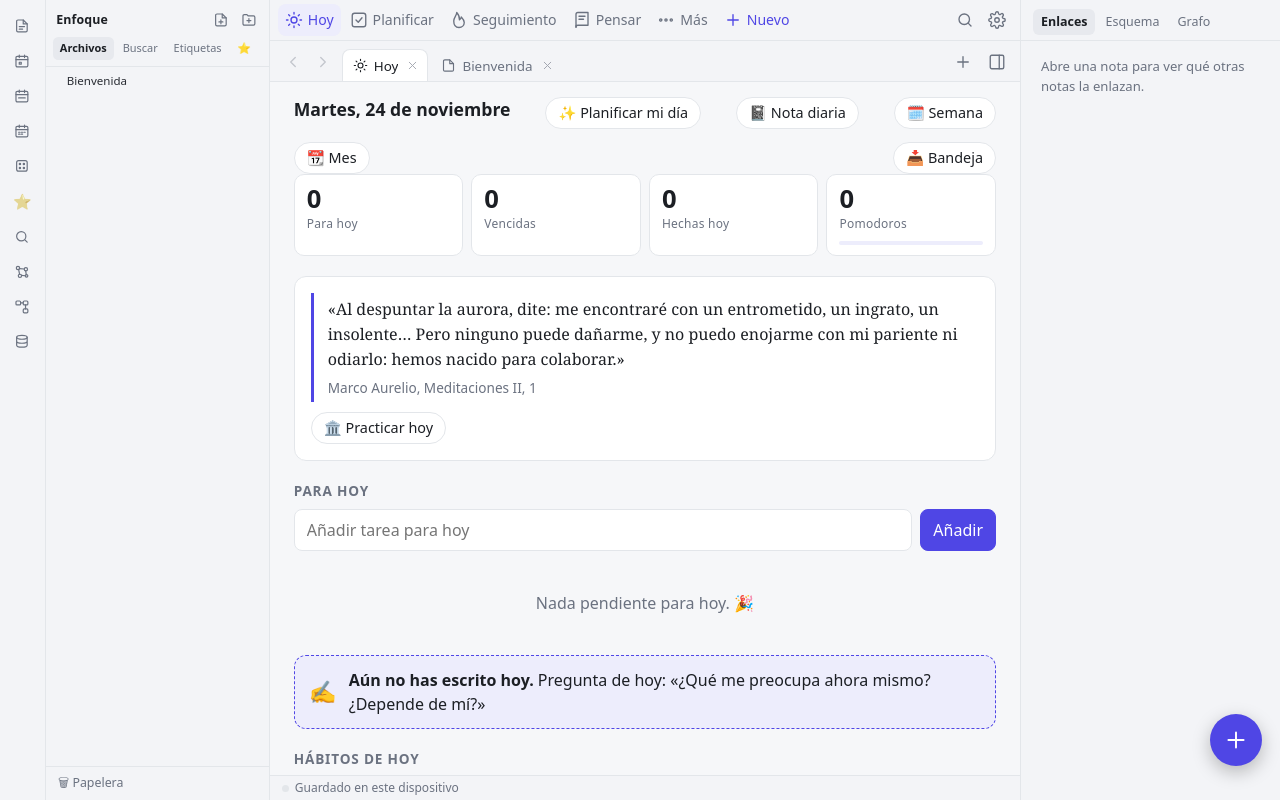
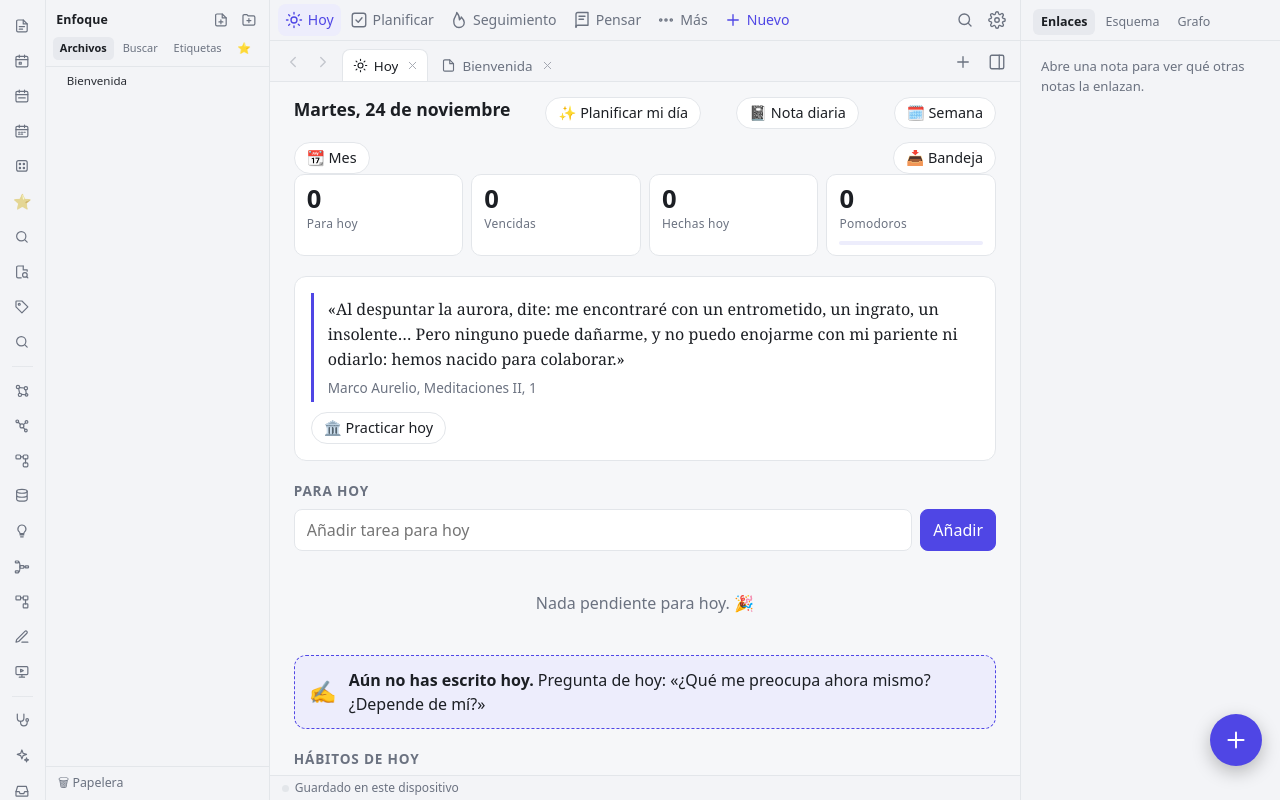
Before and after one commit to majarad20-cpu/X, a plain HTML site: page index.html in a window 1280 px wide. Drawn offline with Linux system fonts and the light colour scheme.

Commit message:
Barra izquierda con todas las vistas en secciones plegables
Notas, Vistas y gráficos (grafo, grafo local, lienzos, bases, ideas y mapas,
mapa y lienzo de la nota, dibujo, presentar), Revisar y consultar, Planificar,
Seguimiento, Pensar y Más. Con solo iconos, la raya entre secciones también pliega.

Co-Authored-By: Claude Opus 5.5 <noreply@anthropic.com>
Claude-Session: https://claude.ai/code/session_01UuoaHYqBW7iYMmBk3pQXin

```diff
--- a/index.html
+++ b/index.html
@@ -22,6 +22,30 @@
           <button class="rib" id="rib-graph" title="Vista de grafo (Ctrl+G)" aria-label="Vista de grafo"><span class="ico" data-icon="graph"></span><span class="rib-label">Grafo</span></button>
           <button class="rib" data-view="canvas" title="Lienzos" aria-label="Lienzos"><span class="ico" data-icon="canvas"></span><span class="rib-label">Lienzos</span></button>
         </div>
+      </div>
+      <div class="rib-group" data-group="rib-vistas">
+        <button class="rib-ghead" aria-expanded="true" title="Plegar o desplegar «Vistas y gráficos»"><span class="rib-gname">Vistas y gráficos</span><span class="rib-gchev" aria-hidden="true">▾</span></button>
+        <div class="rib-gitems"></div>
+      </div>
+      <div class="rib-group" data-group="rib-revisar">
+        <button class="rib-ghead" aria-expanded="true" title="Plegar o desplegar «Revisar y consultar»"><span class="rib-gname">Revisar y consultar</span><span class="rib-gchev" aria-hidden="true">▾</span></button>
+        <div class="rib-gitems"></div>
+      </div>
+      <div class="rib-group" data-group="rib-plan">
+        <button class="rib-ghead" aria-expanded="true" title="Plegar o desplegar «Planificar»"><span class="rib-gname">Planificar</span><span class="rib-gchev" aria-hidden="true">▾</span></button>
+        <div class="rib-gitems"></div>
+      </div>
+      <div class="rib-group" data-group="rib-seguir">
+        <button class="rib-ghead" aria-expanded="true" title="Plegar o desplegar «Seguimiento»"><span class="rib-gname">Seguimiento</span><span class="rib-gchev" aria-hidden="true">▾</span></button>
+        <div class="rib-gitems"></div>
+      </div>
+      <div class="rib-group" data-group="rib-pensar">
+        <button class="rib-ghead" aria-expanded="true" title="Plegar o desplegar «Pensar»"><span class="rib-gname">Pensar</span><span class="rib-gchev" aria-hidden="true">▾</span></button>
+        <div class="rib-gitems"></div>
+      </div>
+      <div class="rib-group" data-group="rib-mas">
+        <button class="rib-ghead" aria-expanded="true" title="Plegar o desplegar «Más»"><span class="rib-gname">Más</span><span class="rib-gchev" aria-hidden="true">▾</span></button>
+        <div class="rib-gitems"></div>
       </div>
       <span class="rib-spacer"></span>
     </nav>
@@ -1319,6 +1343,7 @@
   <script src="js/82-duplicados-drive.js"></script>
   <script src="js/83-lienzo-extras.js"></script>
   <script src="js/98-estoicismo.js"></script>
+  <script src="js/84-barra-vistas.js"></script>
   <script src="js/99-inicio.js"></script>
 </body>
 </html>
--- /dev/null
+++ b/js/84-barra-vistas.js
@@ -0,0 +1,132 @@
+'use strict';
+
+// ---------- Todas las vistas en la barra de la izquierda ----------
+// La barra de iconos reúne todas las vistas de la app en secciones plegables (index.html):
+//   Notas                · explorador, notas periódicas, marcadores, abrir, buscar, etiquetas, buscar en todo
+//   Vistas y gráficos    · grafo, grafo local, lienzos, bases, ideas y mapas, mapa y lienzo de la nota,
+//                          dibujo y presentación
+//   Revisar y consultar  · revisar la bóveda, preguntar a tus notas, bandeja y papelera
+//   Planificar · Seguimiento · Pensar · Más · las mismas vistas de los menús de la barra de arriba
+// La barra de arriba no cambia: estos botones son accesos directos. Los de una vista llevan
+// data-view, así que se marcan como activos igual que los demás (12-notas.js). Los demás llaman
+// a la misma función que el botón o el menú original.
+
+Object.assign(ICONS, {
+  tag: '<path d="M3 12V4a1 1 0 0 1 1-1h8l9 9-9 9z"/><circle cx="8" cy="8" r="1.5"/>',
+  'graph-local': '<circle cx="12" cy="12" r="3"/><circle cx="5" cy="5" r="2"/><circle cx="19" cy="6" r="2"/><circle cx="18" cy="19" r="2"/><path d="m6.5 6.5 3.4 3.4M17.3 7.3l-3 2.8M16.6 17.6l-2.5-3.4"/>',
+  mindmap: '<rect x="9" y="10" width="6" height="4" rx="1"/><rect x="2" y="3" width="5" height="3" rx="1"/><rect x="2" y="18" width="5" height="3" rx="1"/><rect x="17" y="10.5" width="5" height="3" rx="1"/><path d="M7 4.5c2 0 2 5.5 2 7.5M7 19.5c2 0 2-5.5 2-7.5M15 12h2"/>',
+  'canvas-note': '<rect x="3" y="3" width="7" height="6" rx="1"/><rect x="14" y="15" width="7" height="6" rx="1"/><rect x="14" y="3" width="7" height="6" rx="1"/><path d="M10 6h4M17.5 9v6"/>',
+  slides: '<rect x="3" y="4" width="18" height="12" rx="1.5"/><path d="M12 16v4M8 20h8M10 8l4 2-4 2z"/>',
+  'search-notes': '<path d="M14 3H6a2 2 0 0 0-2 2v14a2 2 0 0 0 2 2h5"/><path d="M14 3v6h6v2"/><circle cx="16.5" cy="16.5" r="3.5"/><path d="m21 21-2-2"/>',
+});
+
+const RIB_EXTRA = {
+  // Pide una nota abierta; si no la hay, lo avisa.
+  withNote(fn) {
+    const note = activeNote();
+    if (!note) return showToastMessage('Abre una nota primero.');
+    if (note.enc) return showToastMessage('Desbloquea la nota primero.');
+    return fn(note);
+  },
+  rightPane(name) {
+    panels.rpane = name;
+    if (!isNarrow()) panels.right = true;
+    savePanels();
+    applyPanels();
+    if (isNarrow() && !document.body.classList.contains('right-open')) toggleSide('right');
+    renderRightPanel();
+  },
+};
+
+function ribExtraButton({ view, icon, label, title, action, id }) {
+  const b = el('button', { className: 'rib', title: title || label, ariaLabel: label }, [ico(icon), el('span', { className: 'rib-label' }, label)]);
+  if (id) b.id = id;
+  if (view) {
+    b.dataset.view = view;
+    b.addEventListener('click', (e) => showView(view, { newTab: e.ctrlKey || e.metaKey }));
+  } else b.addEventListener('click', (e) => action(e));
+  return b;
+}
+
+// Acceso directo a un botón que ya existe (en un menú de arriba): hace lo mismo que él.
+const ribProxy = (sel, icon, label, title) => {
+  const orig = $(sel);
+  if (!orig) return null;
+  return ribExtraButton({ icon, label, title: title || orig.title || label, action: () => orig.click() });
+};
+
+(() => {
+  const items = (g) => $(`.ribbon [data-group="${g}"] .rib-gitems`);
+  const put = (g, list) => list.filter(Boolean).forEach((b) => items(g)?.append(b));
+  const notes = items('notes');
+  if (!notes || !items('rib-vistas')) return;
+
+  // Notas: además de lo que ya tiene, la búsqueda, las etiquetas y la búsqueda global.
+  put('notes', [
+    ribExtraButton({ icon: 'search-notes', label: 'Buscar en las notas', title: 'Buscar en las notas (con operadores: tag:, path:, [propiedad]…)', id: 'rib-lsearch', action: () => { showLeftPane('search'); $('#note-search')?.focus(); } }),
+    ribExtraButton({ icon: 'tag', label: 'Etiquetas', title: 'Etiquetas de todas las notas', id: 'rib-tags', action: () => showLeftPane('tags') }),
+    ribProxy('#gs-open', 'search', 'Buscar en todo', 'Buscar en todo: notas, tareas, proyectos, ideas… (Ctrl+K)'),
+  ]);
+
+  // Vistas y gráficos: grafo, lienzos y bases pasan aquí desde «Notas» (con sus eventos).
+  put('rib-vistas', [
+    $('#rib-graph'),
+    ribExtraButton({ icon: 'graph-local', label: 'Grafo local', title: 'Grafo local de la nota abierta (panel derecho)', id: 'rib-graph-local', action: () => RIB_EXTRA.rightPane('graph') }),
+    $('.ribbon [data-view="canvas"]'),
+    $('.ribbon [data-view="bases"]'),
+    ribExtraButton({ view: 'ideas', icon: 'bulb', label: 'Ideas y mapas', title: 'Ideas y mapas: mapa mental, radial, organigrama, esquema, espina de pescado, proceso, línea de tiempo, matriz, pirámide, mapa conceptual, flujo, Venn, ciclo, embudo y radar' }),
+    ribExtraButton({ icon: 'mindmap', label: 'Mapa de la nota', title: 'Crear un mapa mental con los títulos y listas de la nota abierta', id: 'rib-note-map', action: () => RIB_EXTRA.withNote(mapFromNote) }),
+    typeof canvasFromLinks === 'function' && ribExtraButton({ icon: 'canvas-note', label: 'Lienzo de la nota', title: 'Crear un lienzo con la nota abierta y sus enlaces', id: 'rib-note-canvas', action: () => RIB_EXTRA.withNote(canvasFromLinks) }),
+    typeof openDrawing === 'function' && ribExtraButton({ icon: 'pencil', label: 'Nuevo dibujo', title: 'Nuevo dibujo (pizarra al estilo Excalidraw)', id: 'rib-draw', action: () => openDrawing() }),
+    typeof startPresentation === 'function' && ribExtraButton({ icon: 'slides', label: 'Presentar la nota', title: 'Presentar la nota abierta como diapositivas (separadas por «---»)', id: 'rib-present', action: () => RIB_EXTRA.withNote(startPresentation) }),
+  ]);
+
+  put('rib-revisar', [
+    ribExtraButton({ view: 'revision', icon: 'stethoscope', label: 'Revisar la bóveda', title: 'Revisar la bóveda: estado de todas las notas' }),
+    ribExtraButton({ view: 'ask', icon: 'sparkle', label: 'Preguntar', title: 'Preguntar a tus notas' }),
+    ribExtraButton({ view: 'inbox', icon: 'inbox', label: 'Bandeja', title: 'Bandeja de entrada' }),
+    ribExtraButton({ view: 'trash', icon: 'trash', label: 'Papelera', title: 'Papelera de notas' }),
+  ]);
+
+  put('rib-plan', [
+    ribExtraButton({ view: 'today', icon: 'sun', label: 'Hoy' }),
+    ribProxy('#rib-compass', 'compass', 'Mi brújula'),
+    ribExtraButton({ view: 'tasks', icon: 'check', label: 'Tareas' }),
+    ribExtraButton({ view: 'projects', icon: 'briefcase', label: 'Proyectos' }),
+    ribExtraButton({ view: 'review', icon: 'review', label: 'Revisión semanal' }),
+    ribExtraButton({ view: 'plan', icon: 'plan-week', label: 'Planificar semana' }),
+  ]);
+
+  put('rib-seguir', [
+    ribExtraButton({ view: 'timer', icon: 'timer', label: 'Pomodoro' }),
+    ribExtraButton({ view: 'habits', icon: 'flame', label: 'Hábitos' }),
+    ribExtraButton({ view: 'progress', icon: 'chart', label: 'Progreso' }),
+    ribExtraButton({ view: 'finanzas', icon: 'coin', label: 'Finanzas' }),
+  ]);
+
+  put('rib-pensar', [
+    ribExtraButton({ view: 'journal', icon: 'book', label: 'Diario' }),
+    ribExtraButton({ view: 'stoa', icon: 'pillar', label: 'Estoicismo', title: 'Estoicismo: máxima del día, premeditatio y examen de la noche' }),
+  ]);
+
+  put('rib-mas', [
+    ribExtraButton({ view: 'shared', icon: 'users', label: 'Listas compartidas' }),
+    ribProxy('#rib-palette', 'command', 'Comandos', 'Paleta de comandos (Ctrl+P)'),
+    ribExtraButton({ view: 'settings', icon: 'gear', label: 'Ajustes' }),
+  ]);
+
+  // Una sección sin botones (por ejemplo, si un módulo no se cargó) no se enseña.
+  $$('.ribbon .rib-group').forEach((g) => { g.hidden = !g.querySelector('.rib-gitems > *'); });
+
+  // La bandeja lleva el mismo número que la de arriba.
+  const srcBadge = $('.prodbar [data-view="inbox"] .rib-badge');
+  const dst = $('.ribbon [data-group="rib-revisar"] [data-view="inbox"]');
+  if (srcBadge && dst) {
+    const badge = el('span', { className: 'rib-badge', hidden: true });
+    dst.append(badge);
+    const copy = () => { badge.hidden = srcBadge.hidden; badge.textContent = srcBadge.textContent; };
+    copy();
+    new MutationObserver(copy).observe(srcBadge, { attributes: true, childList: true, characterData: true, subtree: true });
+  }
+
+})();
```
Also changed, not shown: tests/100-barra-vistas.test.js (added, +48 -0 lines), tests/64-barra-superior.test.js (+2 -1 lines), styles.css, 1 other file.
